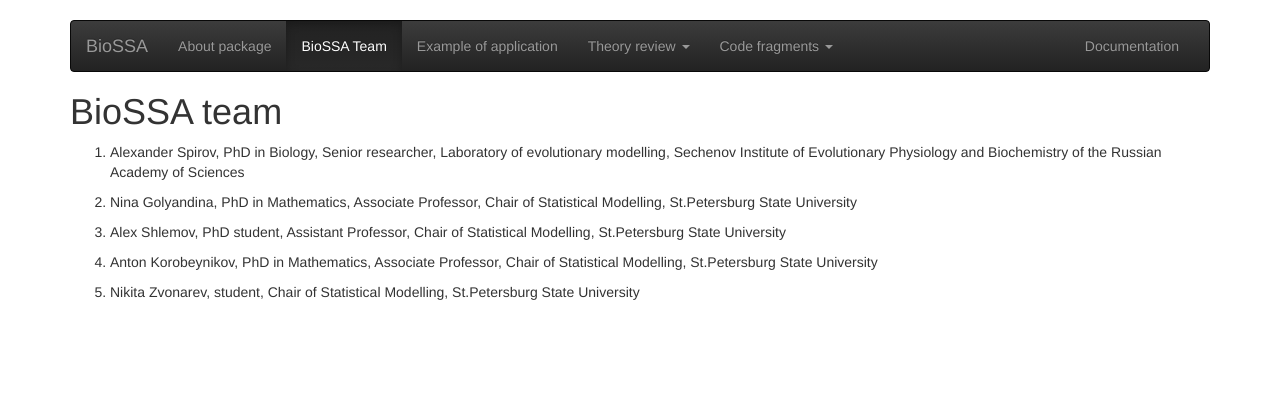
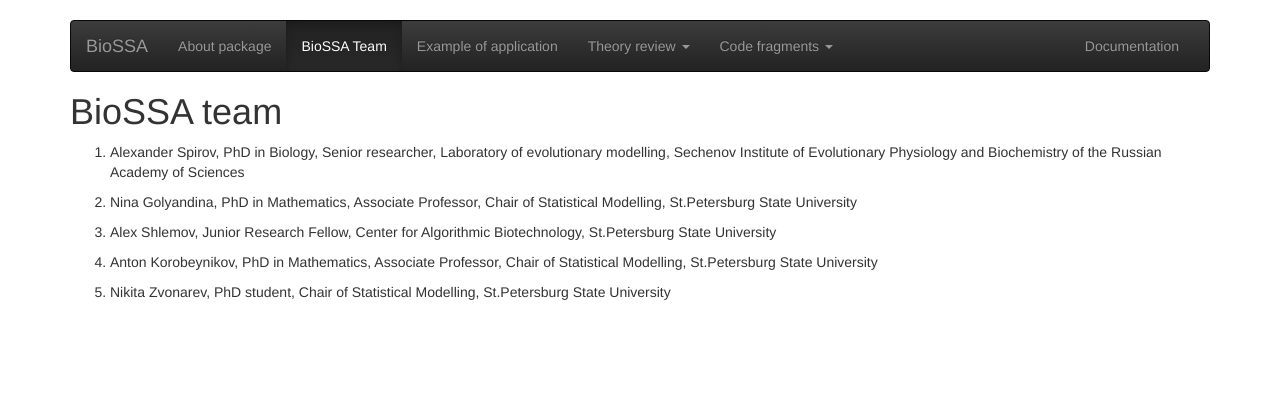
Before and after one commit to BioSSA/BioSSA.github.io, a Jekyll site: the page built from about.markdown, in a window 1280 px wide. Shown: the top 416 px of the page. Built offline with Jekyll 4.4.1, drawn with Linux system fonts in a browser that asks for light colours; nearby versions of some CDN libraries.

Commit message:
Change authors info

```diff
--- a/about.markdown
+++ b/about.markdown
@@ -12,8 +12,8 @@ tags: mainmenu
 
 1. Nina Golyandina, PhD in Mathematics, Associate Professor, Chair of Statistical Modelling, St.Petersburg State University
 
-1. Alex Shlemov, PhD student, Assistant Professor,  Chair of Statistical Modelling, St.Petersburg State University
+1. Alex Shlemov, Junior Research Fellow,  Center for Algorithmic Biotechnology, St.Petersburg State University
 
 1. Anton Korobeynikov, PhD in Mathematics, Associate Professor, Chair of Statistical Modelling, St.Petersburg State University
 
-1. Nikita Zvonarev, student, Chair of Statistical Modelling, St.Petersburg State University
+1. Nikita Zvonarev, PhD student, Chair of Statistical Modelling, St.Petersburg State University
```
